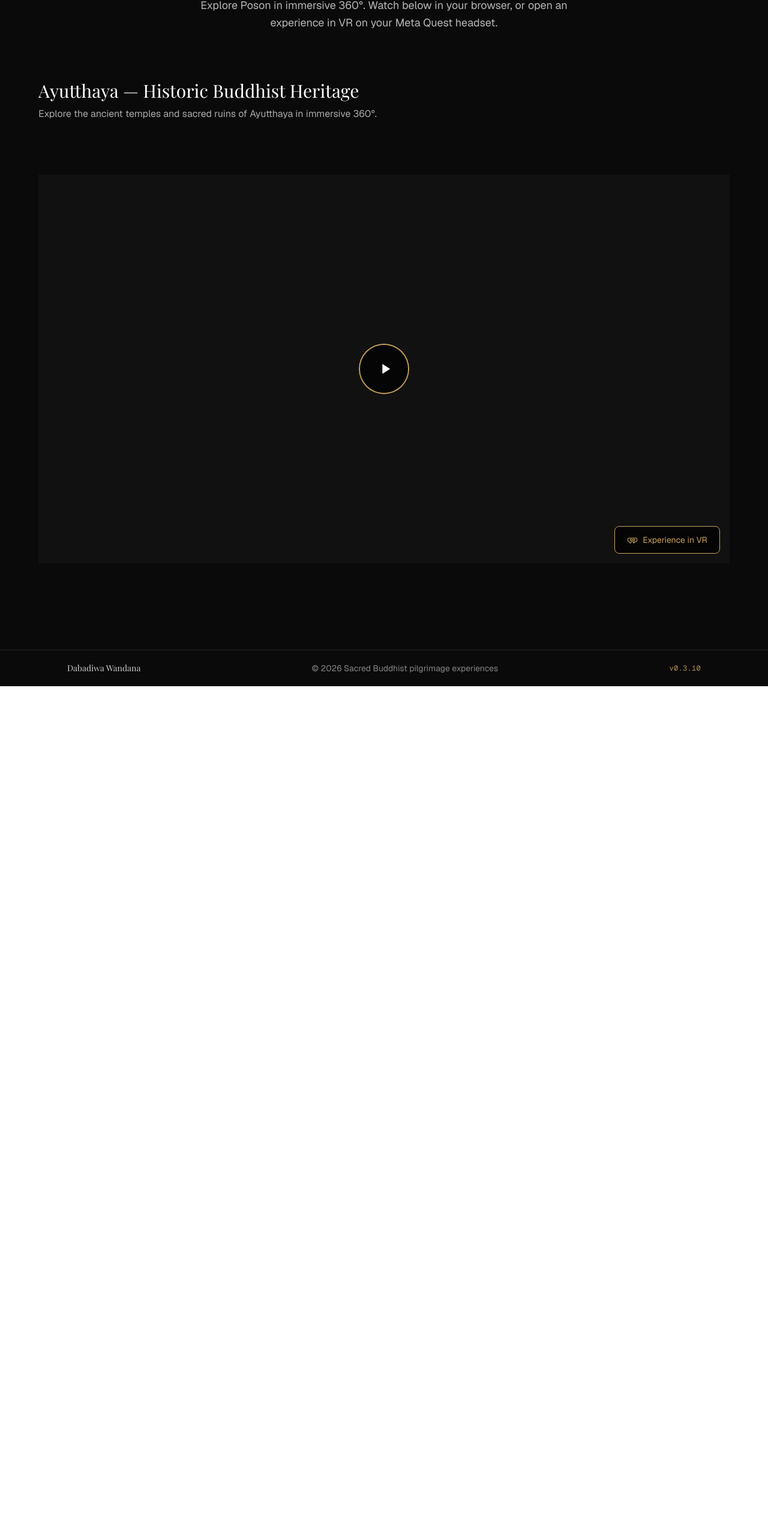
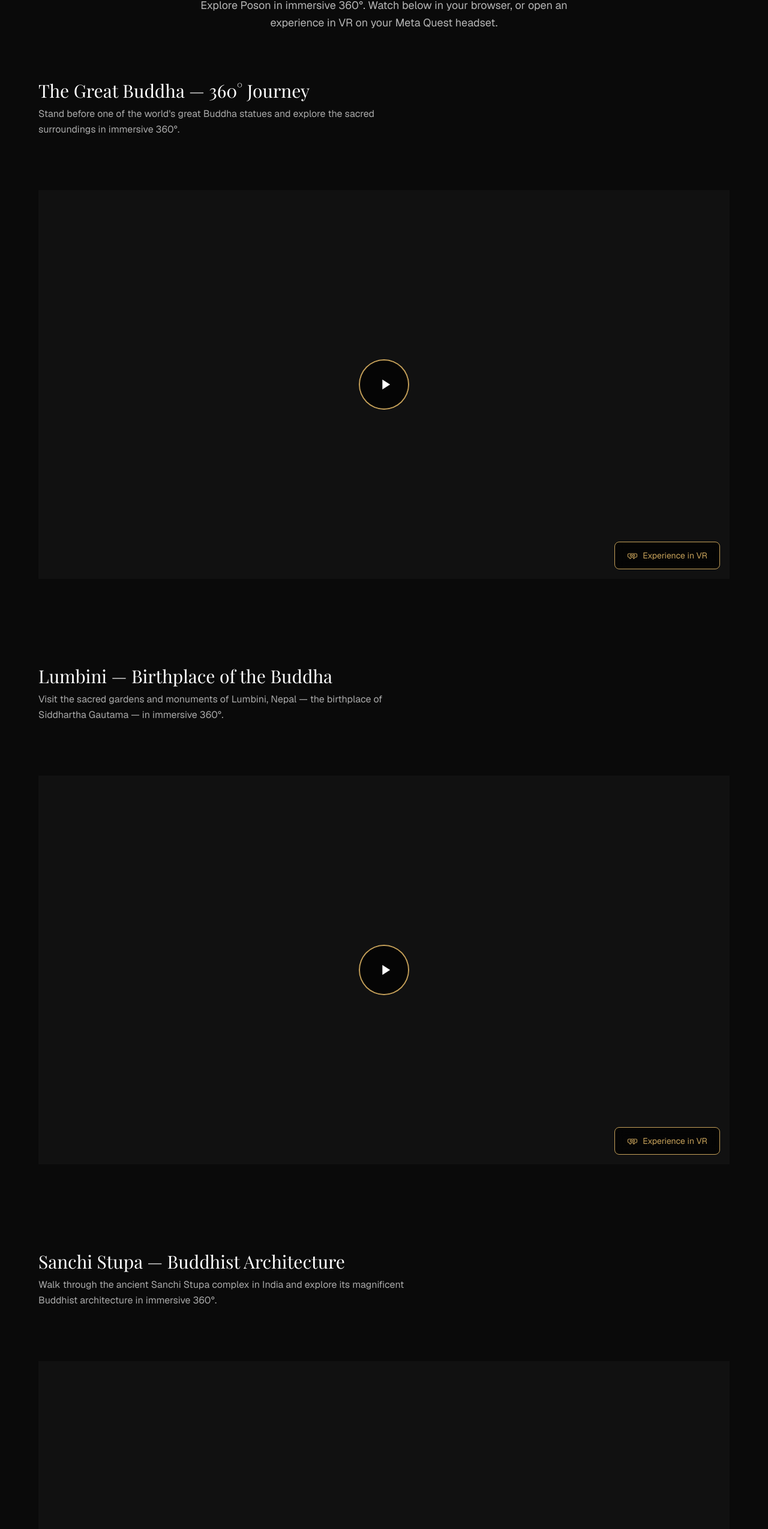
Before and after one commit to Exe-lk/dambadiwa-vr, a Next.js app: page / in a window 1280 px wide. Shown: the part 950-3499 px from the top of the page at 60% size. Before the commit the page ends 2094 px from the top, so only its background shows below. Built offline with nearby package versions, Linux system fonts and the light colour scheme; a web font is replaced by a local one.

Commit message:
v0.3.11
- Added videos

```diff
--- a/data/videos.ts
+++ b/data/videos.ts
@@ -33,6 +33,44 @@ export const videoExperiences: VrVideo[] = [
   //   src: "https://vrvesak-cdn.b-cdn.net/Mahabodhi%20Temple%20at%20Bodh%20Gaya%2C%20India.mp4",
   //   layout: "stereo-top-bottom",
   // },
+
+  {
+    id: "great-buddha-statue",
+    title: "The Great Buddha — 360° Journey",
+    description:
+      "Stand before one of the world's great Buddha statues and explore the sacred surroundings in immersive 360°.",
+    src: "https://vrvesak-cdn.b-cdn.net/Buddha%20statue%20in%20the%20world%20%EF%BD%9C%20the%20great%20buddha%20%23buddha%20%23status%20%23travel_1080p.mp4",
+    layout: "mono",
+  },
+
+
+  {
+    id: "lumbini",
+    title: "Lumbini — Birthplace of the Buddha",
+    description:
+      "Visit the sacred gardens and monuments of Lumbini, Nepal — the birthplace of Siddhartha Gautama — in immersive 360°.",
+    src: "https://vrvesak-cdn.b-cdn.net/360VR%20Lumbini%20birthplace%20of%20Buddha%20in%20Nepal22.mp4",
+    layout: "mono",
+  },
+
+
+  {
+    id: "sanchi-stupa",
+    title: "Sanchi Stupa — Buddhist Architecture",
+    description:
+      "Walk through the ancient Sanchi Stupa complex in India and explore its magnificent Buddhist architecture in immersive 360°.",
+    src: "https://vrvesak-cdn.b-cdn.net/Sanchi%20Stupa%20Architecture%20-%20360%C2%B0%20view%20walkthrough%20(Buddhist%20Architecture)_1080p.mp4",
+    layout: "mono",
+  },
+
+  {
+    id: "mahabodhi",
+    title: "Journey to Mahabodhi Temple",
+    description:
+      "Follow the sacred journey to Mahabodhi Temple at Bodh Gaya, India — where the Buddha attained enlightenment — in immersive 360°.",
+    src: "https://vrvesak-cdn.b-cdn.net/Journey%20to%20the%20Places%20of%20Buddha.%20Mahabodhi.mp4",
+    layout: "mono",
+  },
   {
     id: "ayutthaya",
     title: "Ayutthaya — Historic Buddhist Heritage",
@@ -40,5 +78,5 @@ export const videoExperiences: VrVideo[] = [
       "Explore the ancient temples and sacred ruins of Ayutthaya in immersive 360°.",
     src: "https://vrvesak-cdn.b-cdn.net/ayutthay.mp4",
     layout: "mono",
-  },
+  }
 ];
--- a/package.json
+++ b/package.json
@@ -1,6 +1,6 @@
 {
   "name": "vr-campaign",
-  "version": "0.3.10",
+  "version": "0.3.11",
   "private": true,
   "scripts": {
     "dev": "next dev",
```
